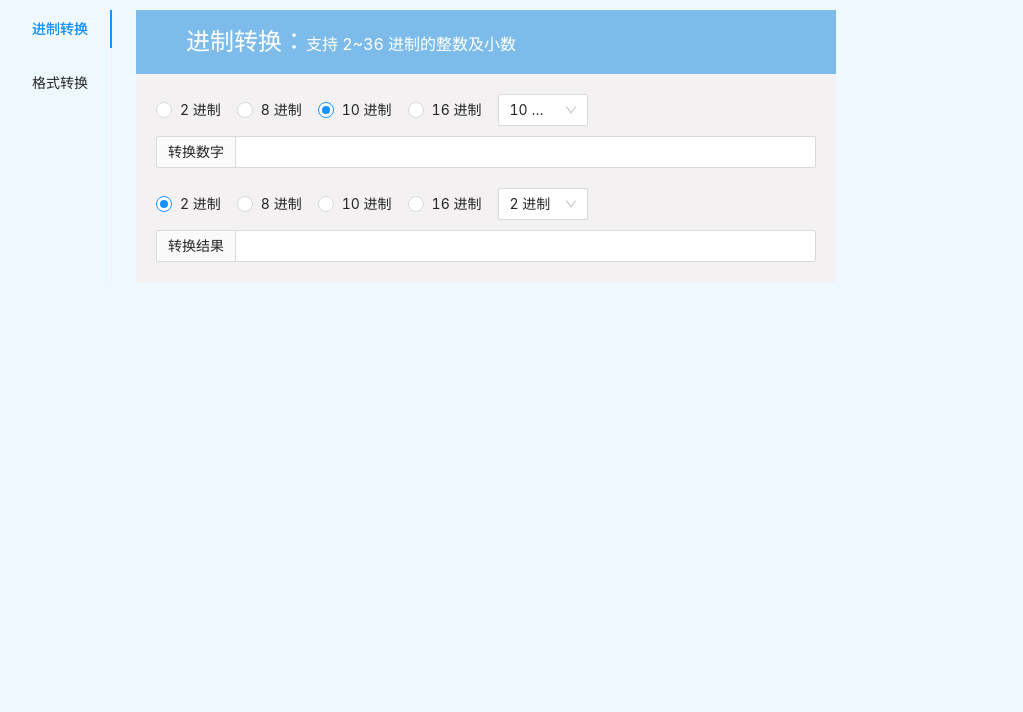
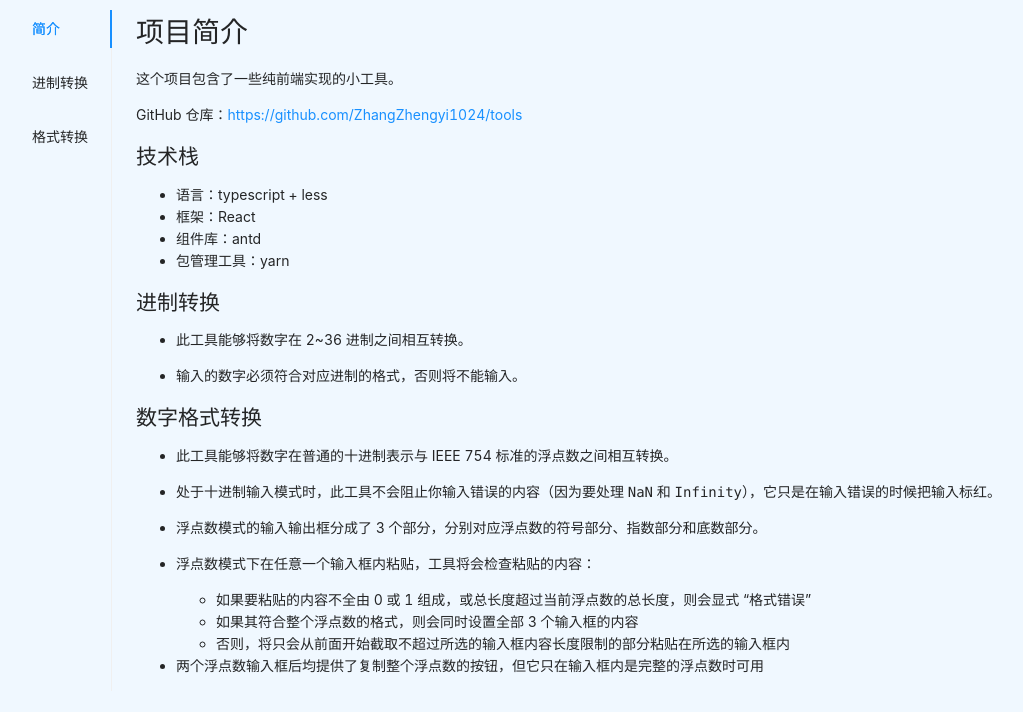
Before and after one commit to maldovar1024/tools, a React (Create React App) app: page / in a window 1280 px wide. Shown: the top 712 px of the page, without its empty margins (2-1025 px from the left). Built offline with nearby package versions, Linux system fonts and the light colour scheme.

Commit message:
feat: 添加简介

```diff
--- a/src/app.tsx
+++ b/src/app.tsx
@@ -3,6 +3,7 @@ import { Tabs } from 'antd';
 import { RadixConverter } from './radix-converter';
 import './app.less';
 import { FormConverter } from './form-converter';
+import Introduction from './introduction';
 
 const { TabPane } = Tabs;
 
@@ -10,6 +11,9 @@ export default function App() {
   return (
     <div className="App">
       <Tabs tabPosition="left">
+        <TabPane tab="简介" key="introduction">
+          <Introduction />
+        </TabPane>
         <TabPane tab="进制转换" key="radix-converter">
           <RadixConverter />
         </TabPane>
--- /dev/null
+++ b/src/introduction/index.tsx
@@ -0,0 +1,8 @@
+import React, { FC } from 'react';
+import ReactMarkdown from 'react-markdown';
+// @ts-ignore
+import readme from './introduction.md';
+
+const Introduction: FC = () => <ReactMarkdown source={readme} />;
+
+export default Introduction;
--- /dev/null
+++ b/src/introduction/introduction.md
@@ -0,0 +1,34 @@
+# 项目简介
+
+这个项目包含了一些纯前端实现的小工具。
+
+GitHub 仓库：https://github.com/ZhangZhengyi1024/tools
+
+## 技术栈
+
+- 语言：typescript + less
+- 框架：React
+- 组件库：antd
+- 包管理工具：yarn
+
+## 进制转换
+
+- 此工具能够将数字在 2~36 进制之间相互转换。
+
+- 输入的数字必须符合对应进制的格式，否则将不能输入。
+
+## 数字格式转换
+
+- 此工具能够将数字在普通的十进制表示与 IEEE 754 标准的浮点数之间相互转换。
+
+- 处于十进制输入模式时，此工具不会阻止你输入错误的内容（因为要处理 `NaN` 和 `Infinity`），它只是在输入错误的时候把输入标红。
+
+- 浮点数模式的输入输出框分成了 3 个部分，分别对应浮点数的符号部分、指数部分和底数部分。
+
+- 浮点数模式下在任意一个输入框内粘贴，工具将会检查粘贴的内容：
+
+  - 如果要粘贴的内容不全由 0 或 1 组成，或总长度超过当前浮点数的总长度，则会显式 “格式错误”
+  - 如果其符合整个浮点数的格式，则会同时设置全部 3 个输入框的内容
+  - 否则，将只会从前面开始截取不超过所选的输入框内容长度限制的部分粘贴在所选的输入框内
+
+- 两个浮点数输入框后均提供了复制整个浮点数的按钮，但它只在输入框内是完整的浮点数时可用
```
